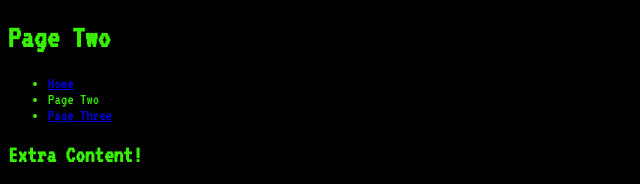
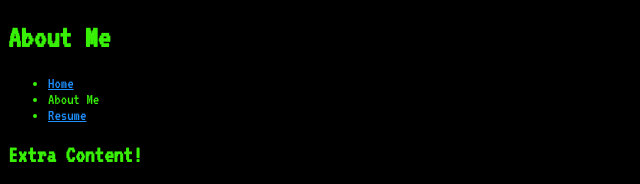
Before and after one commit to waccgt/MyWebsite, a plain HTML site: page page2.html in a window 1280 px wide. Shown: the top 184 px of the page, without its empty margins (0-640 px from the left). Drawn offline with Linux system fonts and the light colour scheme.

Commit message:
renamed links

```diff
--- a/main.css
+++ b/main.css
@@ -5,3 +5,7 @@ body {
     font-family: 'VT323', monospace;
     color: #37F005;
 }
+
+a {
+    color: dodgerblue;
+}
--- a/page2.html
+++ b/page2.html
@@ -7,12 +7,12 @@
 
     <body>
 
-        <h1>Page Two</h1>
+        <h1>About Me</h1>
 
         <ul>
             <li><a href="index.html">Home</a></li>
-            <li>Page Two</li>
-            <li><a href="page3.html">Page Three</a></li>
+            <li>About Me</li>
+            <li><a href="page3.html">Resume</a></li>
         </ul>
 
         <h2>Extra Content!</h2>
```
Also changed, not shown: index.html (+2 -2 lines), page3.html (+3 -3 lines).
